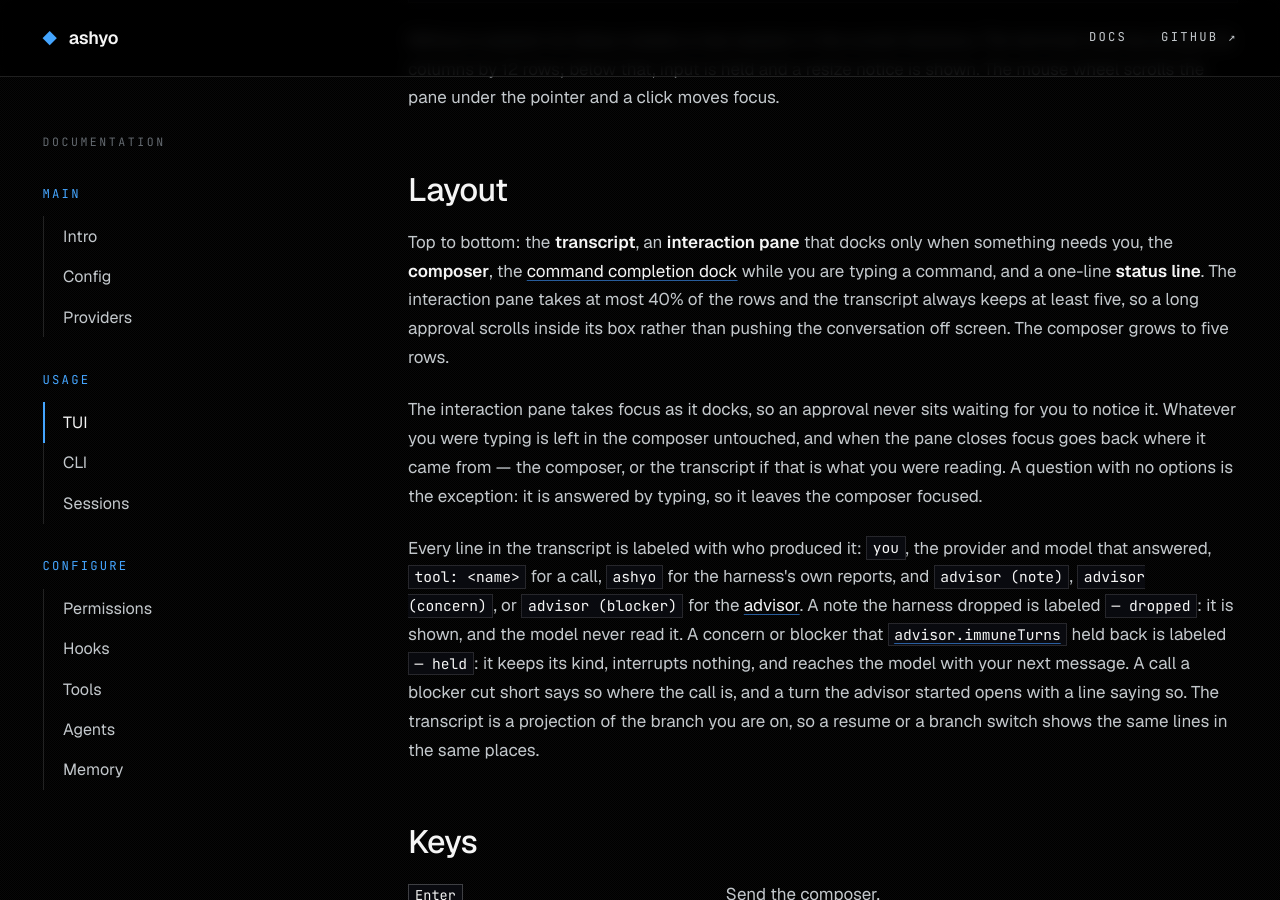
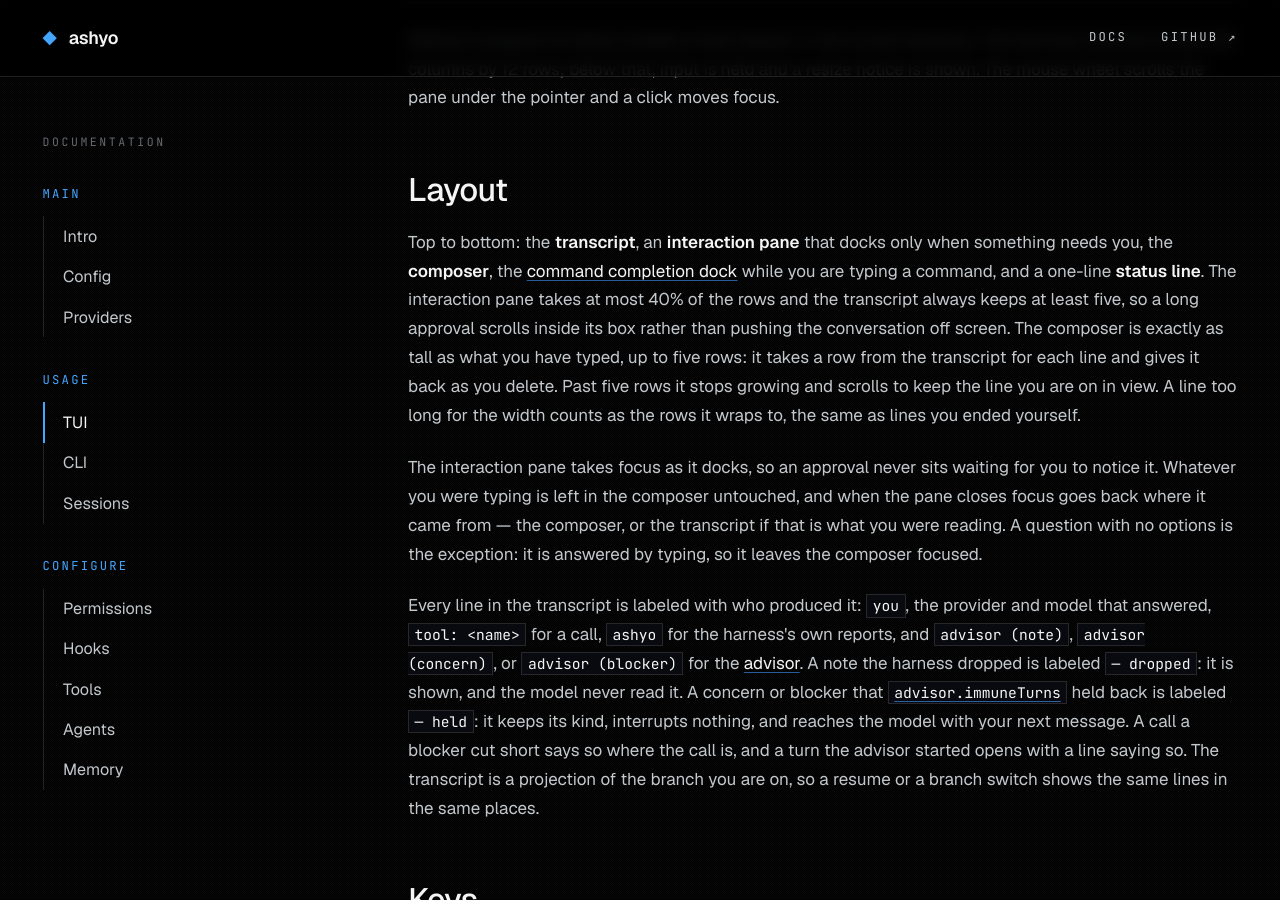
Before and after one commit to ashyo-ai/ashyo-ai.github.io, a Jekyll site: the page built from tui.html, in a window 1280 px wide and 900 px high, scrolled down 570 px. Built offline with Jekyll 4.4.1, drawn with Linux system fonts in a browser that asks for light colours.

Commit message:
Say how tall the composer gets and what happens past five rows
The composer is exactly as tall as what you have typed, taking a row from the
transcript per line and giving it back as you delete. Past five rows it stops
growing and scrolls to keep the line you are on in view, rather than refusing
the line. A line too long for the width counts as the rows it wraps to.

```diff
--- a/tui.html
+++ b/tui.html
@@ -11,7 +11,7 @@ title: TUI
 <p>Without a session id, Ashyo creates a new session in the current directory. The terminal must be at least 24 columns by 12 rows; below that, input is held and a resize notice is shown. The mouse wheel scrolls the pane under the pointer and a click moves focus.</p>
 
 <h2 id="layout">Layout</h2>
-<p>Top to bottom: the <strong>transcript</strong>, an <strong>interaction pane</strong> that docks only when something needs you, the <strong>composer</strong>, the <a href="#completion">command completion dock</a> while you are typing a command, and a one-line <strong>status line</strong>. The interaction pane takes at most 40% of the rows and the transcript always keeps at least five, so a long approval scrolls inside its box rather than pushing the conversation off screen. The composer grows to five rows.</p>
+<p>Top to bottom: the <strong>transcript</strong>, an <strong>interaction pane</strong> that docks only when something needs you, the <strong>composer</strong>, the <a href="#completion">command completion dock</a> while you are typing a command, and a one-line <strong>status line</strong>. The interaction pane takes at most 40% of the rows and the transcript always keeps at least five, so a long approval scrolls inside its box rather than pushing the conversation off screen. The composer is exactly as tall as what you have typed, up to five rows: it takes a row from the transcript for each line and gives it back as you delete. Past five rows it stops growing and scrolls to keep the line you are on in view. A line too long for the width counts as the rows it wraps to, the same as lines you ended yourself.</p>
 <p>The interaction pane takes focus as it docks, so an approval never sits waiting for you to notice it. Whatever you were typing is left in the composer untouched, and when the pane closes focus goes back where it came from — the composer, or the transcript if that is what you were reading. A question with no options is the exception: it is answered by typing, so it leaves the composer focused.</p>
 
 <p>Every line in the transcript is labeled with who produced it: <code>you</code>, the provider and model that answered, <code>tool: &lt;name&gt;</code> for a call, <code>ashyo</code> for the harness's own reports, and <code>advisor (note)</code>, <code>advisor (concern)</code>, or <code>advisor (blocker)</code> for the <a href="agents.html#advisor-kinds">advisor</a>. A note the harness dropped is labeled <code>— dropped</code>: it is shown, and the model never read it. A concern or blocker that <a href="config.html#immune-turns"><code>advisor.immuneTurns</code></a> held back is labeled <code>— held</code>: it keeps its kind, interrupts nothing, and reaches the model with your next message. A call a blocker cut short says so where the call is, and a turn the advisor started opens with a line saying so. The transcript is a projection of the branch you are on, so a resume or a branch switch shows the same lines in the same places.</p>
```
